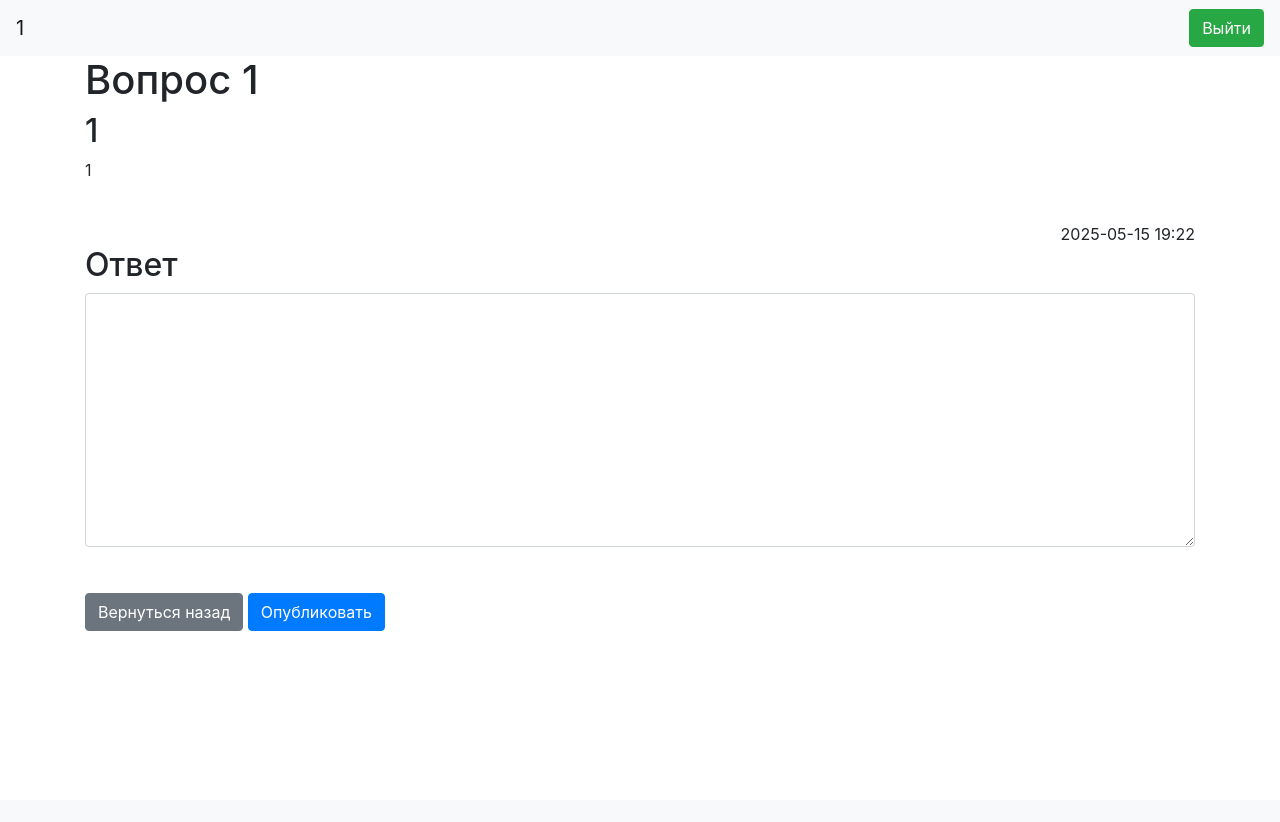
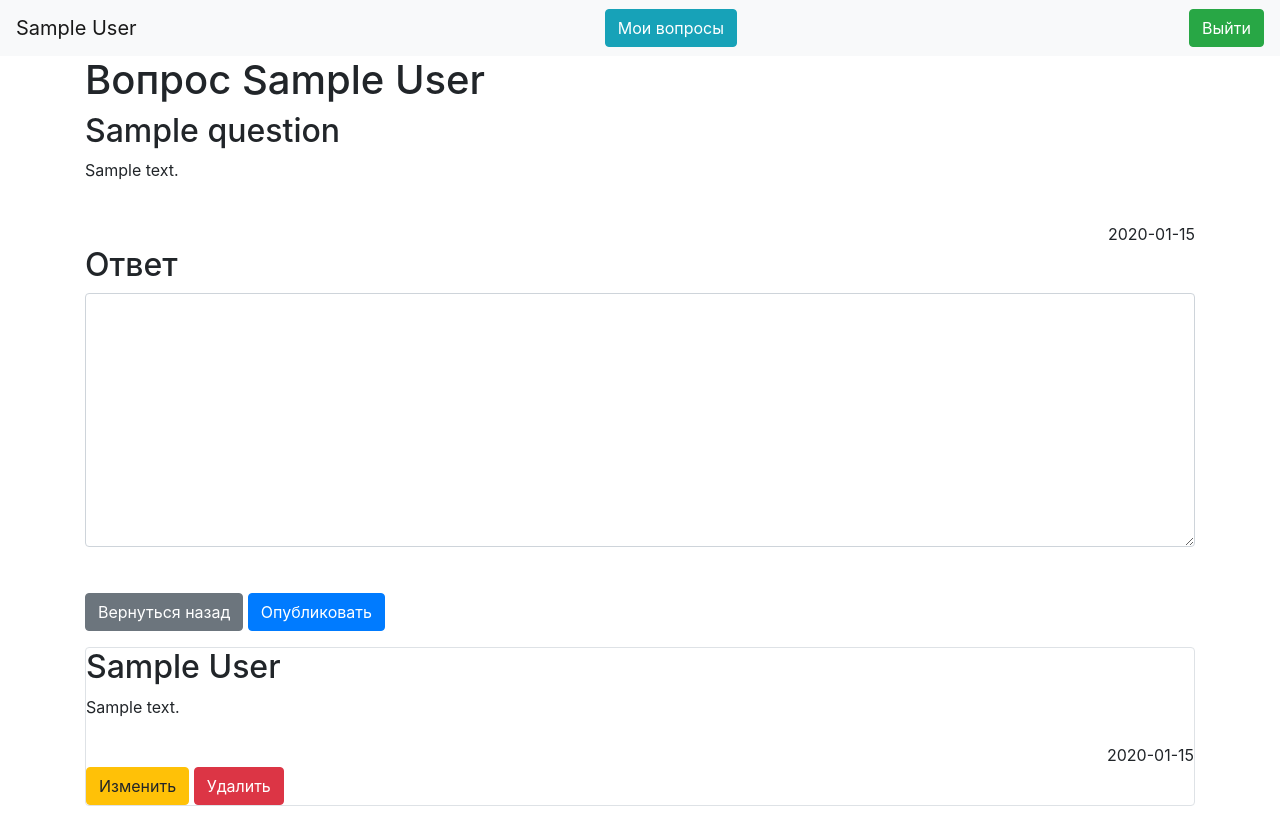
Before and after one commit to Azamat-Gimatdin/FlaskProject_Yandex, a Flask app: page /questions/1/1 in a window 1280 px wide. Before the commit the page ends 631 px from the top, so only its background shows below. Run offline with Flask 3, Linux system fonts and the light colour scheme; a user stored in the database is signed in; data comes from the database, SQL or seed files in the repository; tables that the repository leaves empty hold one stand-in row (values such as "Sample post"); some libraries are stand-ins or nearby versions.

Commit message:
Добавил изменение и удаление вопросов и ответов

```diff
--- a/data/answers.py
+++ b/data/answers.py
@@ -11,3 +11,4 @@ class Answers(SqlAlchemyBase):
     datetime = sqlalchemy.Column(sqlalchemy.String, nullable=True)
     catalog_id = sqlalchemy.Column(sqlalchemy.Integer, nullable=True)
     question_id = sqlalchemy.Column(sqlalchemy.Integer, nullable=True)
+    user_id = sqlalchemy.Column(sqlalchemy.Integer, nullable=True)
--- a/data/questions.py
+++ b/data/questions.py
@@ -12,3 +12,4 @@ class Questions(SqlAlchemyBase):
     datetime = sqlalchemy.Column(sqlalchemy.String, nullable=True)
     catalog_id = sqlalchemy.Column(sqlalchemy.Integer, nullable=True)
     question_id = sqlalchemy.Column(sqlalchemy.Integer, nullable=True)
+    user_id = sqlalchemy.Column(sqlalchemy.Integer, nullable=True)
--- a/forms/user.py
+++ b/forms/user.py
@@ -8,7 +8,7 @@ class RegisterForm(FlaskForm):
     password = PasswordField('Пароль', validators=[DataRequired()])
     password_again = PasswordField('Повторите пароль', validators=[DataRequired()])
     name = StringField('Логин', validators=[DataRequired()])
-    submit = SubmitField('Зарегестрироваться')
+    submit = SubmitField('Зарегистрироваться')
 
 
 class LoginForm(FlaskForm):
--- a/main.py
+++ b/main.py
@@ -1,4 +1,4 @@
-from flask import Flask, render_template, redirect
+from flask import Flask, render_template, redirect, request
 from data import db_session
 from forms.user import RegisterForm, LoginForm
 from forms.question import QuestionForm
@@ -29,81 +29,150 @@ def load_user(user_id):
 def home():
     return render_template("home.html", title="Главная страница")
 
+@app.route('/my_questions')
+def my_questions():
+    try:
+        global user
+        db_sess = db_session.create_session()
+        questions = db_sess.query(Questions).all()
+        return render_template("my_questions.html", title="Мои вопросы", questions=questions, user=user)
+    except:
+        return redirect("/logout")
 
 @app.route('/questions/<catalog_id>')
 def questions(catalog_id):
     global user
-    db_sess = db_session.create_session()
-    questions = db_sess.query(Questions).filter(Questions.catalog_id == catalog_id).all()
-    return render_template('questions.html', catalog_id=catalog_id, questions=questions, title="Вопросы")
+    try:
+        db_sess = db_session.create_session()
+        questions = db_sess.query(Questions).filter(Questions.catalog_id == catalog_id).all()
+        return render_template('questions.html', catalog_id=catalog_id, user=user, questions=questions, title="Вопросы")
+    except:
+        return redirect("/logout")
 
 @app.route('/questions/<catalog_id>/<question_id>', methods=['GET', 'POST'])
 def answers(catalog_id, question_id):
     global user
-    form = AnswerForm()
-    db_sess = db_session.create_session()
-    question = db_sess.query(Questions).filter(Questions.question_id == question_id,
-                                               Questions.catalog_id == catalog_id).first()
-    answers = db_sess.query(Answers).filter(Answers.question_id == question_id,
-                                            Answers.catalog_id == catalog_id).all()
-    if form.validate_on_submit():
-        if not form.answer:
-            return render_template("answers.html", title="Ответы на вопрос", question=question, answers=answers,
-                            catalog_id=catalog_id, form=form, message="Ответ не должен быть пустым")
-        answer = Answers(
-            answer=form.answer.data,
-            author=user.name,
-            datetime=str(datetime.datetime.now())[:16],
-            catalog_id=catalog_id,
-            question_id=question_id,
-        )
-        db_sess.add(answer)
-        db_sess.commit()
-        return redirect("/questions/" + catalog_id + "/" + question_id)
-    return render_template("answers.html", title="Ответы на вопрос", question=question, answers=answers,
-                        catalog_id=catalog_id, form=form)
+    try:
+        form = AnswerForm()
+        db_sess = db_session.create_session()
+        question = db_sess.query(Questions).filter(Questions.question_id == question_id,
+                                                Questions.catalog_id == catalog_id).first()
+        answers = db_sess.query(Answers).filter(Answers.question_id == question_id,
+                                                Answers.catalog_id == catalog_id).all()
+        if form.validate_on_submit():
+            if not form.answer:
+                return render_template("answers.html", title="Ответы на вопрос", question=question, answers=answers,
+                                catalog_id=catalog_id, user=user, form=form, message="Ответ не должен быть пустым")
+            answer = Answers(
+                answer=form.answer.data,
+                author=user.name,
+                datetime=str(datetime.datetime.now())[:16],
+                catalog_id=catalog_id,
+                question_id=question_id,
+                user_id=user.id
+            )
+            db_sess.add(answer)
+            db_sess.commit()
+            return redirect("/questions/" + catalog_id + "/" + question_id)
+        return render_template("answers.html", title="Ответы на вопрос", question=question, answers=answers,
+                            catalog_id=catalog_id, form=form, user=user)
+    except:
+        return redirect("/logout")
 
 @app.route('/create_question/<catalog_id>', methods=['GET', 'POST'])
 def create_question(catalog_id):
     global user
-    form = QuestionForm()
+    try:
+        form = QuestionForm()
+        if form.validate_on_submit():
+            if not form.title:
+                return render_template('create_question.html', form=form, title="Создание вопроса",
+                                    message="Заголовок не может быть пустым", catalog_id=catalog_id)
+            db_sess = db_session.create_session()
+            length = len(db_sess.query(Questions).filter(Questions.catalog_id == catalog_id).all())
+            question = Questions(
+                title=form.title.data,
+                content=form.content.data,
+                author=user.name,
+                datetime=str(datetime.datetime.now())[:16],
+                catalog_id=catalog_id,
+                question_id=str(length + 1),
+                user_id=user.id
+            )
+            db_sess.add(question)
+            db_sess.commit()
+            return redirect("/questions/" + catalog_id)
+        return render_template('create_question.html', title="Создание вопроса", form=form, catalog_id=catalog_id)
+    except:
+        return redirect("/logout")
+
+@app.route('/question_redactor/<catalog_id>/<question_table_id>', methods=['GET', 'POST'])
+def question_redactor(catalog_id, question_table_id):
+    global user
+    try:
+        form = QuestionForm()
+        if request.method == "GET":
+            db_sess = db_session.create_session()
+            question = db_sess.query(Questions).filter(Questions.id == question_table_id).first()
+            form.title.data = question.title
+            form.content.data = question.content
+        if form.validate_on_submit():
+            if not form.title:
+                return render_template('question_redactor.html', form=form, title="Редактирование вопроса",
+                                    message="Заголовок не может быть пустым",
+                                    catalog_id=catalog_id, question_table_id=question_table_id)
+            db_sess = db_session.create_session()
+            question = db_sess.query(Questions).filter(Questions.id == question_table_id).first()
+            question.title = form.title.data
+            question.content = form.content.data
+            question.datetime = "Изменено - " + str(datetime.datetime.now())[:16]
+            db_sess.commit()
+            return redirect('/')
+        return render_template('question_redactor.html', title='Редактирование вопроса', catalog_id=catalog_id,
+                            form=form)
+    except:
+        return redirect("/logout")
+
+@app.route('/answer_redactor/<answer_table_id>', methods=['GET', 'POST'])
+def answer_redactor(answer_table_id):
+    global user
+  #  try:
+    form = AnswerForm()
+    if request.method == "GET":
+        db_sess = db_session.create_session()
+        answer = db_sess.query(Answers).filter(Answers.id == answer_table_id).first()
+        form.answer.data = answer.answer
     if form.validate_on_submit():
-        if not form.title:
-            return render_template('create_question.html', form=form, title="Создание вопроса",
-                                   message="Заголовок не может быть пустым", catalog_id=catalog_id)
+        if not form.answer:
+            return render_template('answer_redactor.html', form=form, title="Редактирование ответа",
+                                message="Ответ не может быть пустым",
+                                catalog_id=answer.catalog_id, question_id=answer.question_id)
         db_sess = db_session.create_session()
-        length = len(db_sess.query(Questions).filter(Questions.catalog_id == catalog_id).all())
-        question = Questions(
-            title=form.title.data,
-            content=form.content.data,
-            author=user.name,
-            datetime=str(datetime.datetime.now())[:16],
-            catalog_id=catalog_id,
-            question_id=str(length + 1),
-        )
-        db_sess.add(question)
-        db_sess.commit()
-        return redirect("/questions/" + catalog_id)
-    return render_template('create_question.html', title="Создание вопроса", form=form, catalog_id=catalog_id)
-
-@app.route('/redactor/<id>', methods=['GET', 'POST'])
-def redactor():
-    form = QuestionForm()
-    if form.validate_on_submit():
-        db_sess = db_session.create_session()
-        question = Questions(
-            title=form.title.data,
-            content=form.content.data,
-            author=user.name,
-            datetime=str(datetime.datetime.now())[:16],
-            catalog_id=catalog_id,
-            question_id=str(length + 1)
-        )
-        db_sess.merge(question)
+        answer = db_sess.query(Answers).filter(Answers.id == answer_table_id).first()
+        answer.answer = form.answer.data
+        answer.datetime = "Изменено - " + str(datetime.datetime.now())[:16]
         db_sess.commit()
         return redirect('/')
-    return render_template('redactor.html', title='Изменение вопроса',
-                           form=form)
+    return render_template('answer_redactor.html', title='Редактирование ответа', catalog_id=answer.catalog_id,
+                        form=form, question_id=answer.question_id)
+  #  except:
+   #     return redirect("/logout")
+
+@app.route('/answer_delete/<answer_table_id>', methods=['GET', 'POST'])
+def answer_delete(answer_table_id):
+    db_sess = db_session.create_session()
+    answer = db_sess.query(Answers).filter(Answers.id == answer_table_id).first()
+    db_sess.delete(answer)
+    db_sess.commit()
+    return redirect('/')
+
+@app.route('/question_delete/<question_table_id>', methods=['GET', 'POST'])
+def question_delete(question_table_id):
+    db_sess = db_session.create_session()
+    question = db_sess.query(Questions).filter(Questions.id == question_table_id).first()
+    db_sess.delete(question)
+    db_sess.commit()
+    return redirect('/')
 
 @app.route('/register', methods=['GET', 'POST'])
 def register():
--- a/templates/answers.html
+++ b/templates/answers.html
@@ -21,7 +21,7 @@
     {% if current_user.is_authenticated %}
         <a>{{ form.submit(type="submit", class="btn btn-primary") }}</a>
     {% else %}
-        <a>Зарегистрируйтесь или войдите, чтобы создавать вопросы</a>
+        <a>Зарегистрируйтесь или войдите, чтобы отвечать на вопросы</a>
     {{message}}
     {% endif %}
 </form>
@@ -36,9 +36,9 @@
     <div align="right">
         {{item.datetime}}
     </div>
-    {% if current_user.is_authenticated and current_user == item.user %}
-        <a class="btn btn-warning" href="/questions/{{catalog_id}}/{{loop.index}}">Изменить</a>
-        <a class="btn btn-danger" href="/questions/{{catalog_id}}/{{loop.index}}">Удалить</a>
+    {% if current_user.is_authenticated and user.id == item.user_id %}
+        <a class="btn btn-warning" href="/answer_redactor/{{item.id}}">Изменить</a>
+        <a class="btn btn-danger" href="/answer_delete/{{ item.id }}">Удалить</a>
     {% endif %}
 </div>
 </p>
--- a/templates/base.html
+++ b/templates/base.html
@@ -14,6 +14,7 @@
     <nav class="navbar navbar-light bg-light">
         {% if current_user.is_authenticated %}
             <a class="navbar-brand" href="#">{{current_user.name}}</a>
+            <a align="right" class="btn btn-info" href="/my_questions">Мои вопросы</a>
             <a align="right" class="btn btn-success" href="/logout">Выйти</a>
         {% else %}
         <p>
--- a/templates/redactor.html
+++ b/templates/question_redactor.html
@@ -1,7 +1,7 @@
 {% extends "base.html" %}
 
 {% block content %}
-<h1>Изменение вопроса</h1>
+<h1>Редактирование вопроса</h1>
 <form action="" method="post">
     {{ form.hidden_tag() }}
     <p>
--- a/templates/questions.html
+++ b/templates/questions.html
@@ -27,9 +27,9 @@
     </div>
 </div>
     <a class="btn btn-info" href="/questions/{{catalog_id}}/{{loop.index}}">Открыть</a>
-    {% if current_user.is_authenticated and current_user == item.user %}
-        <a class="btn btn-warning" href="/questions/{{catalog_id}}/{{loop.index}}">Изменить</a>
-        <a class="btn btn-danger" href="/questions/{{catalog_id}}/{{loop.index}}">Удалить</a>
+    {% if current_user.is_authenticated and user.id == item.user_id %}
+        <a class="btn btn-warning" href="/question_redactor/{{ catalog_id }}/{{item.id}}">Изменить</a>
+        <a class="btn btn-danger" href="/question_delete/{{ item.id }}">Удалить</a>
     {% endif %}
 </p>
 {% endfor %}
```
Also changed, not shown: templates/answer_redactor.html (added, +25 -0 lines), templates/my_questions.html (added, +28 -0 lines), db/blogs.db.
